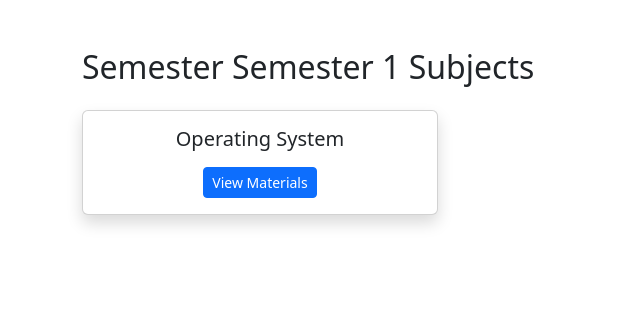
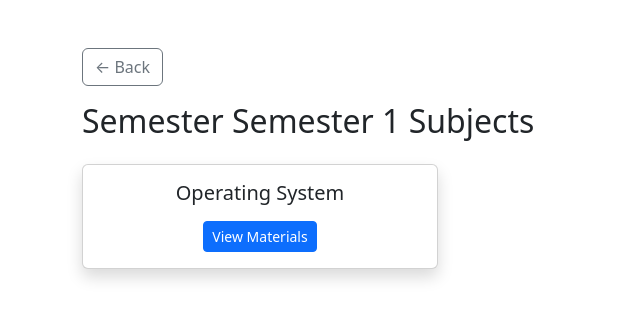
Before and after one commit to bharath-1206/EduVault, a Django app: template eduvault/templates/subjects.html in a window 1280 px wide. Shown: the top 319 px of the page, without its empty margins (0-640 px from the left). Run offline with Django 5.2, Linux system fonts and the light colour scheme; the template is opened without the code that fills it: values that come from a table or form of the project are taken from there, others are empty; data comes from the database, SQL or seed files in the repository.

Commit message:
back working

```diff
--- a/eduvault/templates/login.html
+++ b/eduvault/templates/login.html
@@ -34,7 +34,7 @@ EduVault
 </h3>
 
 <p class="text-center text-muted">
-<h3> Rajarajeswari College of Engineering </h3>
+<h4> Rajarajeswari College of Engineering </h4>
 
 </p>
 
--- a/eduvault/templates/subjects.html
+++ b/eduvault/templates/subjects.html
@@ -15,6 +15,9 @@
 <body>
 
 <div class="container mt-5">
+<button onclick="history.back()" class="btn btn-outline-secondary mb-3">
+← Back
+</button>
 
 <h2>Semester {{ semester }} Subjects</h2>
 
```
